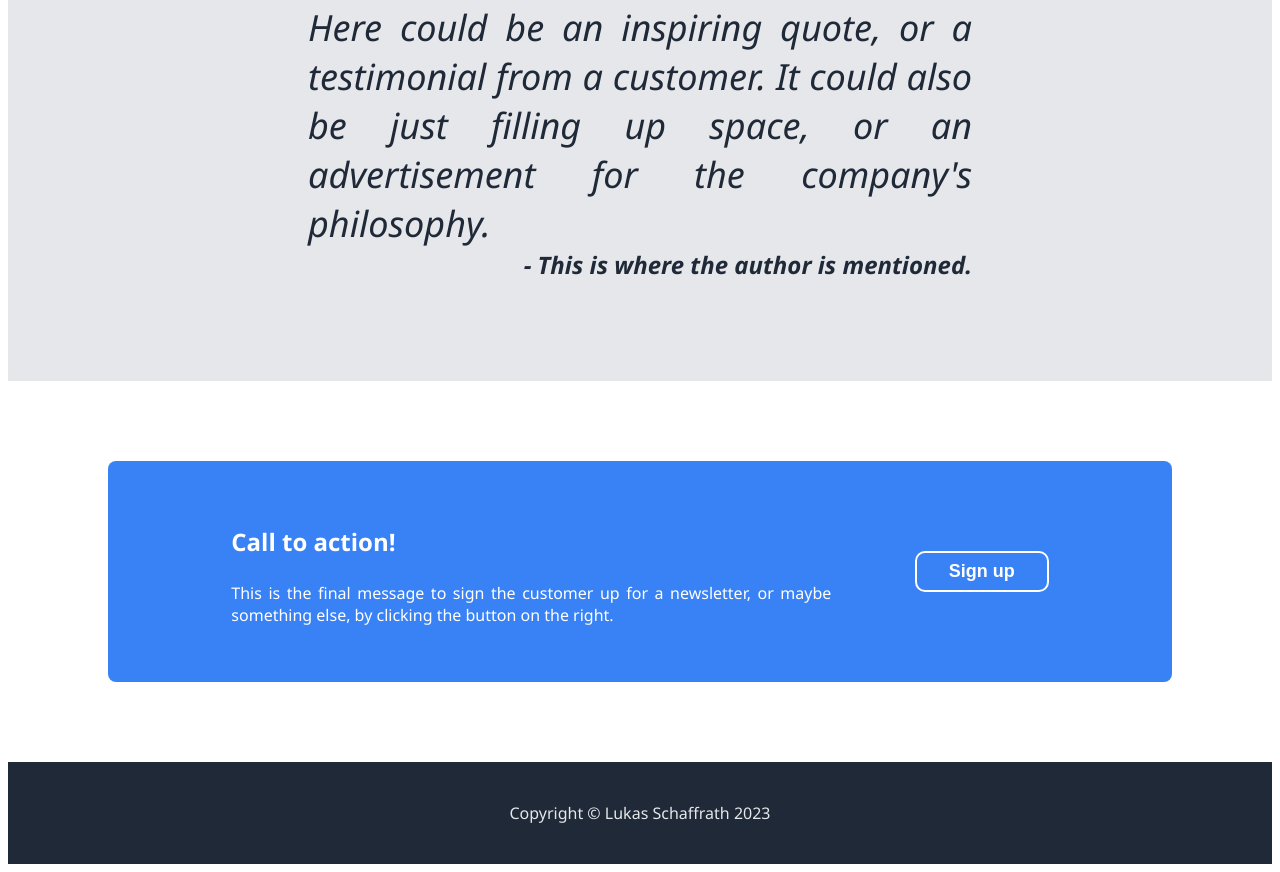
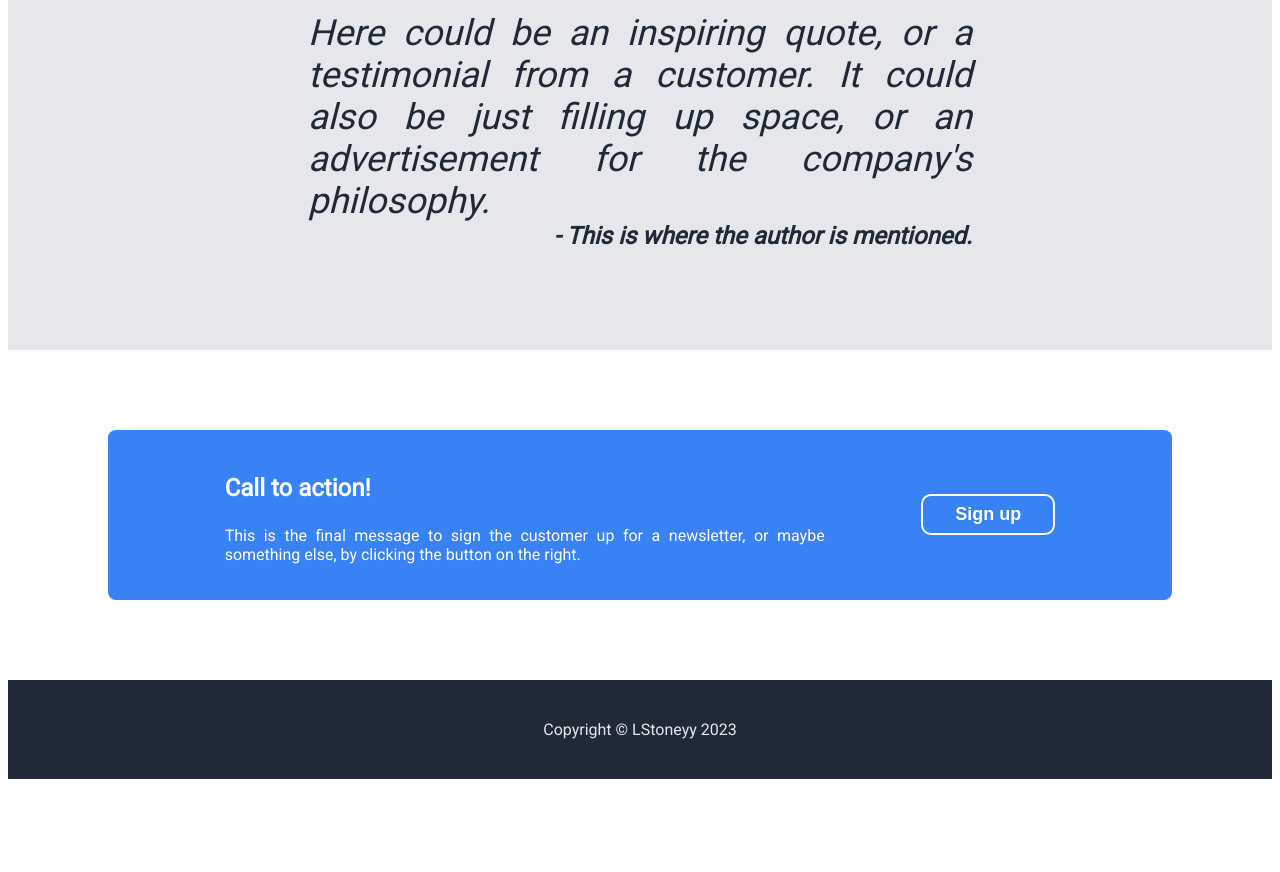
Before and after one commit to LStoneyy/landing-page-portfolio, a plain HTML site: page index.html in a window 1280 px wide. Shown: the part 1007-1879 px from the top of the page. After the commit the page ends 1794 px from the top, so only its background shows below. Drawn offline with Linux system fonts and the light colour scheme.

Commit message:
Added custom font and finalized the layout.

```diff
--- a/index.html
+++ b/index.html
@@ -5,6 +5,9 @@
     <meta name="viewport" content="width=device-width, initial-scale=1.0" />
     <title>Landing Page</title>
     <link rel="stylesheet" href="./style.css" />
+    <style>
+      @import url("https://fonts.googleapis.com/css2?family=Roboto&display=swap");
+    </style>
   </head>
   <body>
     <div class="header">
@@ -72,6 +75,6 @@
         </div>
       </div>
     </div>
-    <div class="footer">Copyright © Lukas Schaffrath 2023</div>
+    <div class="footer">Copyright © LStoneyy 2023</div>
   </body>
 </html>
--- a/style.css
+++ b/style.css
@@ -1,5 +1,5 @@
 body {
-    font-family: 'Segoe UI', Tahoma, Geneva, Verdana, sans-serif;
+    font-family: 'Roboto', sans-serif;
     display: flex;
     flex-direction: column;
     justify-content: center;
@@ -89,6 +89,7 @@ h2 {
     display: flex;
     justify-content: center;
     align-items: center;
+    margin-bottom: 20px;
 }
 
 .product {
@@ -156,7 +157,7 @@ h2 {
     display: flex;
     justify-content: space-evenly;
     align-items: center;
-    padding: 40px;
+    padding: 20px;
 }
 
 .secfourleft {
```
